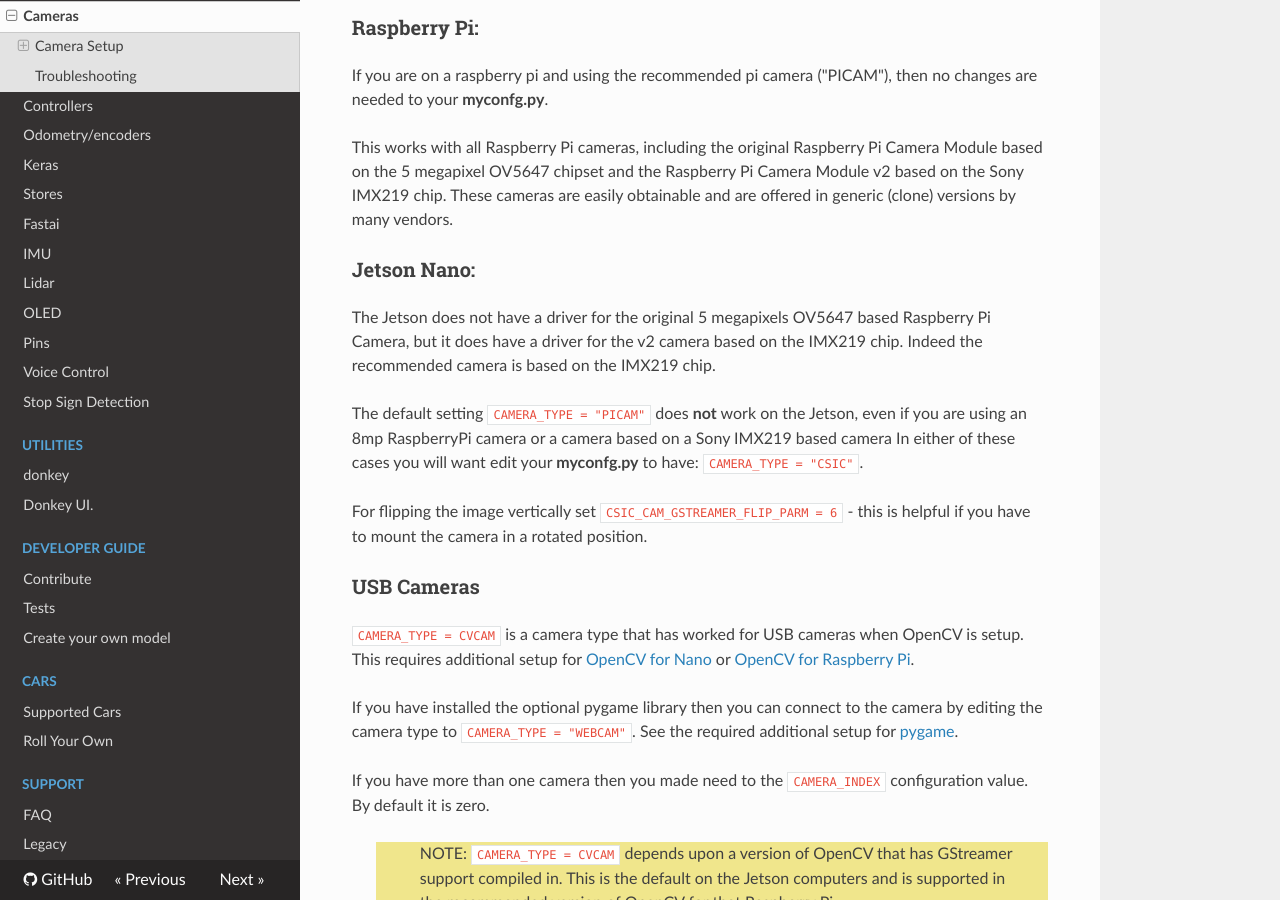
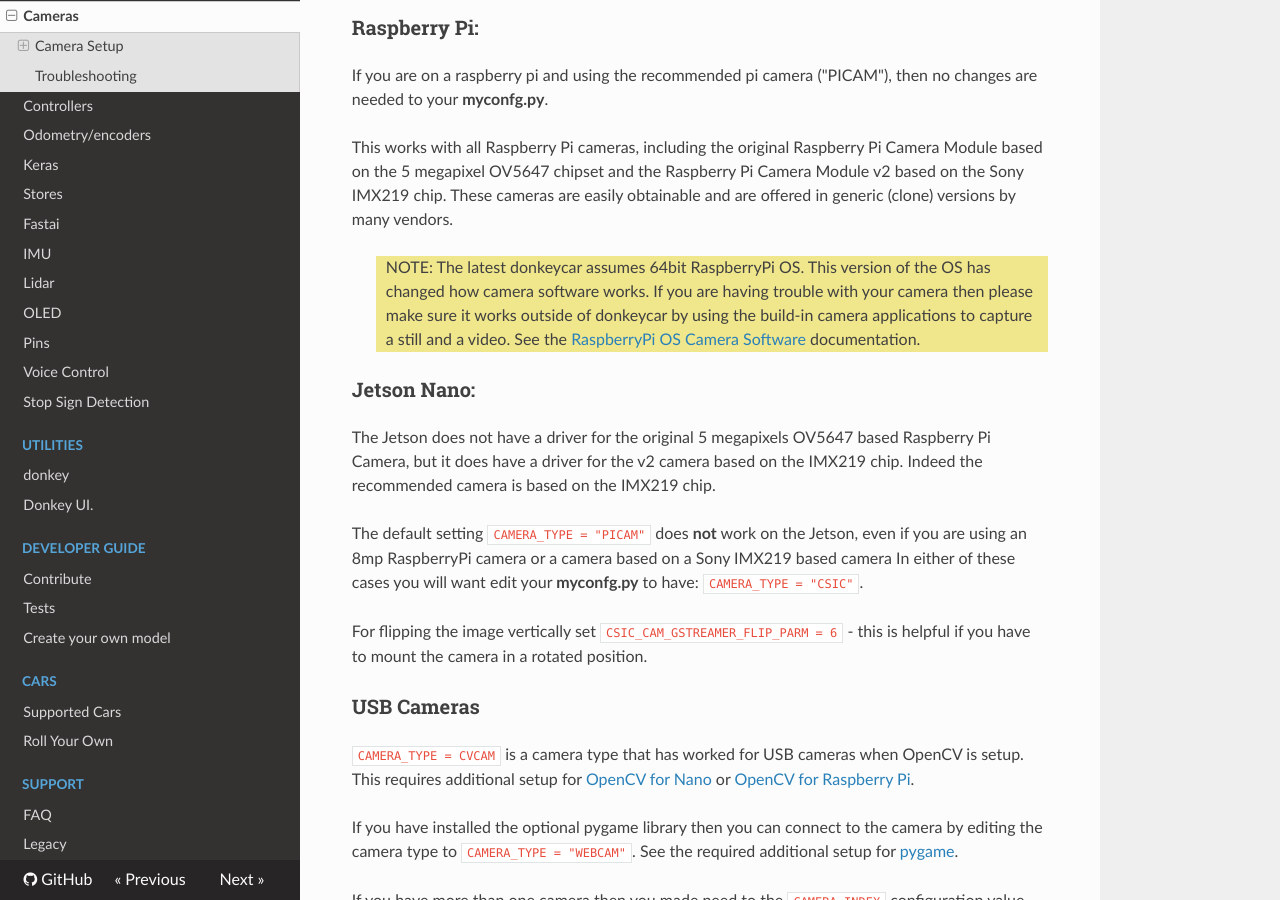
Before and after one commit to autorope/donkeydocs, an MkDocs documentation site: the page built from docs/parts/cameras.md, in a window 1280 px wide and 900 px high, scrolled down 469 px. Built offline with MkDocs 1.6.1, drawn with Linux system fonts in a browser that asks for light colours; nearby versions of some CDN libraries.

Commit message:
Update cameras.md
Add a note about testing camera using the RaspberryPi OS camera utilities.  Added link to the RaspberryPi OS Camera Software documentation.

```diff
--- a/docs/parts/cameras.md
+++ b/docs/parts/cameras.md
@@ -13,6 +13,8 @@ If you are using the gps path follow template then you do not need, and may not
 If you are on a raspberry pi and using the recommended pi camera ("PICAM"), then no changes are needed to your __myconfg.py__.
 
 This works with all Raspberry Pi cameras, including the original Raspberry Pi Camera Module based on the 5 megapixel OV5647 chipset and the Raspberry Pi Camera Module v2 based on the Sony IMX219 chip.  These cameras are easily obtainable and are offered in generic (clone) versions by many vendors.
+
+> NOTE: The latest donkeycar assumes 64bit RaspberryPi OS.  This version of the OS has changed how camera software works. If you are having trouble with your camera then please make sure it works outside of donkeycar by using the build-in camera applications to capture a still and a video.  See the [RaspberryPi OS Camera Software](https://www.raspberrypi.com/documentation/computers/camera_software.html#introducing-the-raspberry-pi-cameras) documentation.
 
 ### Jetson Nano:
 
```
